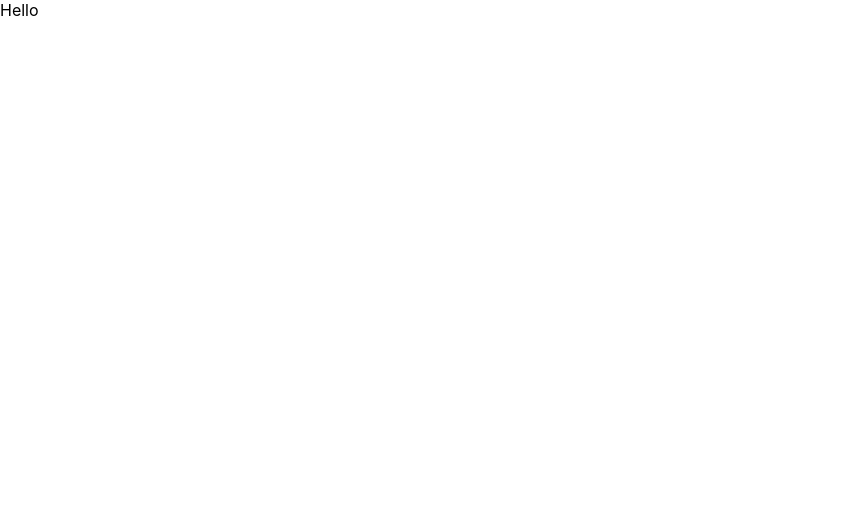
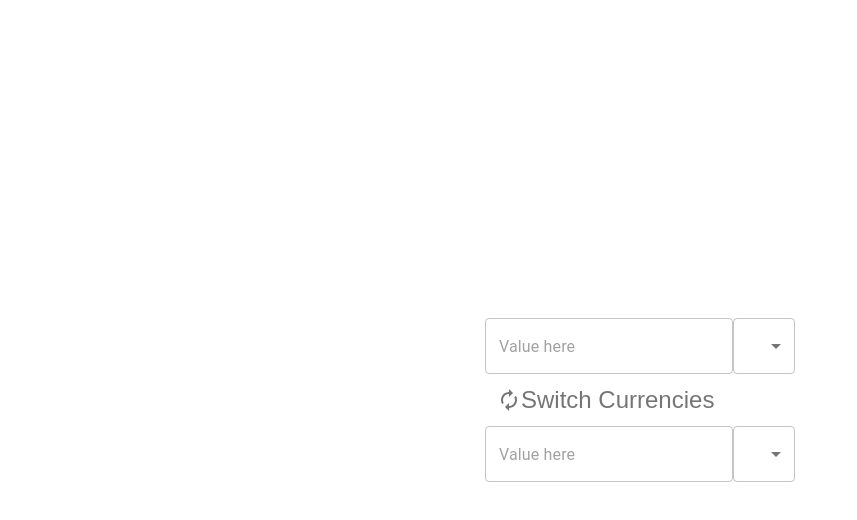
Before and after one commit to stangrishin/CurrencyConverter, a React (Create React App) app: page / in a window 1280 px wide. Shown: the top 520 px of the page, without its empty margins (0-857 px from the left). Built offline with nearby package versions, Linux system fonts and the light colour scheme.

Commit message:
Components created. Material UI added.

```diff
--- a/src/App.js
+++ b/src/App.js
@@ -1,10 +1,26 @@
-
+import Container from '@material-ui/core/Container';
+import Grid from '@material-ui/core/Grid';
+import Button from './Components/Button';
+import PieceOfExchange from './Components/PieceOfExchange';
 
 function App() {
   return (
-    <div className="App">
-      Hello
-    </div>
+    <Grid
+      container
+      spacing={0}
+      direction='column'
+      alignItems='center'
+      justify='center'
+      style={{ minHeight: '100vh' }}
+    >
+      <Grid item xs={6}>
+        <Container maxWidth='sm'>
+          <PieceOfExchange />
+          <Button />
+          <PieceOfExchange />
+        </Container>
+      </Grid>
+    </Grid>
   );
 }
 
--- /dev/null
+++ b/src/Components/Button/index.jsx
@@ -0,0 +1,13 @@
+import { IconButton } from '@material-ui/core';
+import AutorenewIcon from '@material-ui/icons/Autorenew';
+import React from 'react';
+
+function Button() {
+  return (
+    <IconButton>
+      <AutorenewIcon /> Switch Currencies
+    </IconButton>
+  );
+}
+
+export default Button;
--- /dev/null
+++ b/src/Components/PieceOfExchange/index.jsx
@@ -0,0 +1,19 @@
+import React from 'react';
+import { MenuItem, Select, TextField } from '@material-ui/core';
+
+function PieceOfExchange() {
+  return (
+    <div>
+      <TextField
+        variant='outlined'
+        type='number'
+        placeholder='Value here'
+      />
+      <Select variant='outlined'>
+        <MenuItem value='USD'>USD</MenuItem>
+        <MenuItem value='NOK'>NOK</MenuItem>
+      </Select>
+    </div>
+  );
+}
+export default PieceOfExchange;
```
Also changed, not shown: 1 other file (tests, documents, lock files or other folders).
